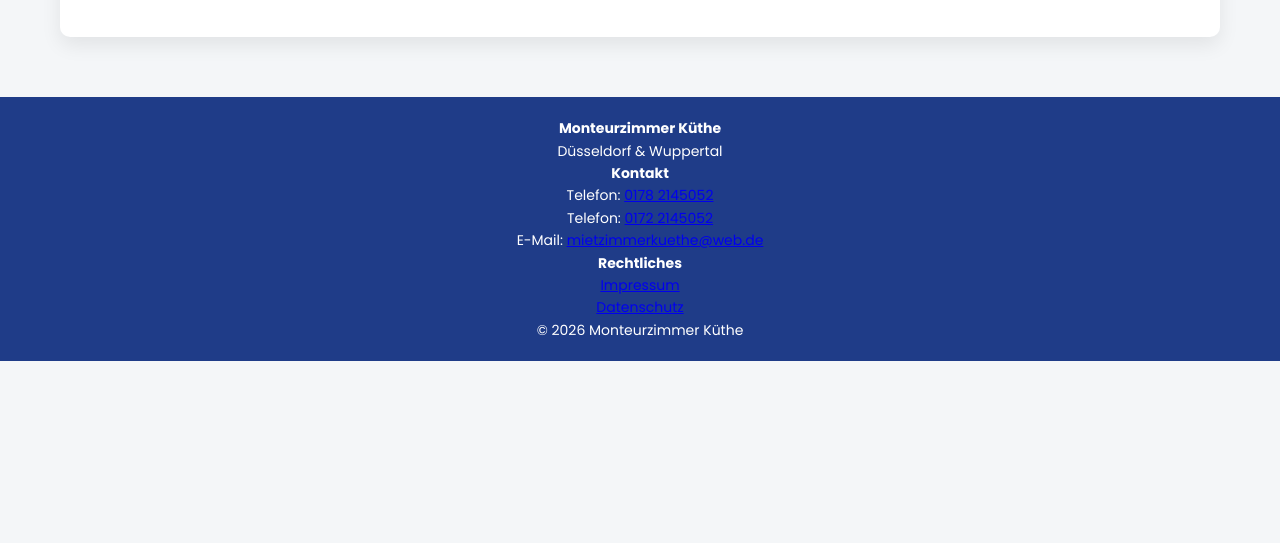
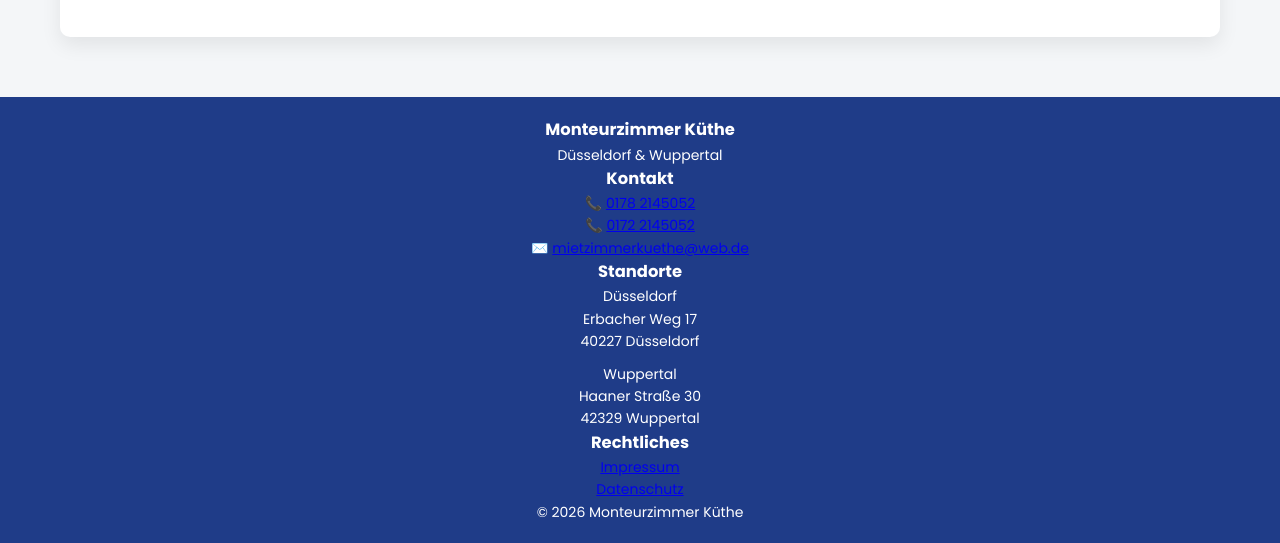
Before and after one commit to monteurzimmerkuethe/monteurzimmerkuethe.github.io, a plain HTML site: page index.html in a window 1280 px wide. Shown: the part 1364-1907 px from the top of the page. Before the commit the page ends 1725 px from the top, so only its background shows below. Drawn offline with Linux system fonts and the light colour scheme.

Commit message:
Update index.html

```diff
--- a/index.html
+++ b/index.html
@@ -200,21 +200,27 @@
   <div class="footer-content">
 
     <div>
-      <strong>Monteurzimmer Küthe</strong><br>
-      Düsseldorf & Wuppertal
+      <h3>Monteurzimmer Küthe</h3>
+      <p>Düsseldorf & Wuppertal</p>
     </div>
 
     <div>
-      <strong>Kontakt</strong><br>
-      Telefon: <a href="tel:01782145052">0178 2145052</a><br>
-      Telefon: <a href="tel:01722145052">0172 2145052</a><br>
-      E-Mail: <a href="mailto:mietzimmerkuethe@web.de">mietzimmerkuethe@web.de</a>
+      <h3>Kontakt</h3>
+      <p>📞 <a href="tel:01782145052">0178 2145052</a></p>
+      <p>📞 <a href="tel:01722145052">0172 2145052</a></p>
+      <p>✉️ <a href="mailto:mietzimmerkuethe@web.de">mietzimmerkuethe@web.de</a></p>
     </div>
 
     <div>
-      <strong>Rechtliches</strong><br>
-      <a href="impressum.html">Impressum</a><br>
-      <a href="datenschutz.html">Datenschutz</a>
+      <h3>Standorte</h3>
+      <p>Düsseldorf<br>Erbacher Weg 17<br>40227 Düsseldorf</p>
+      <p style="margin-top:10px;">Wuppertal<br>Haaner Straße 30<br>42329 Wuppertal</p>
+    </div>
+
+    <div>
+      <h3>Rechtliches</h3>
+      <p><a href="impressum.html">Impressum</a></p>
+      <p><a href="datenschutz.html">Datenschutz</a></p>
     </div>
 
   </div>
```
